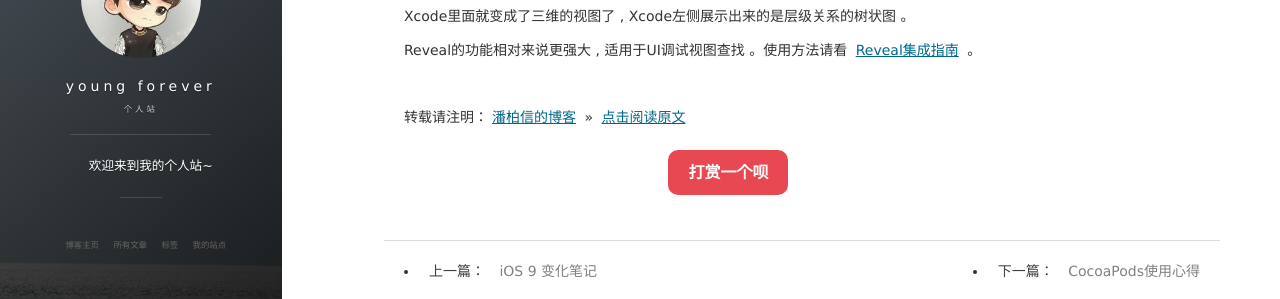
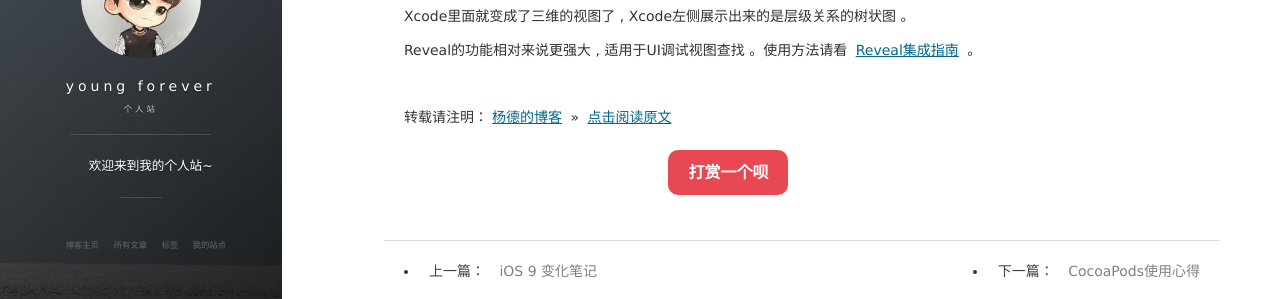
Before and after one commit to yonyong/yonyong.github.io, a Jekyll site: the page built from _posts/2016-01-09-iOS_OTA.md, in a window 1280 px wide and 900 px high, scrolled down 1833 px. Shown: the part 350-649 px from the top of the window. Built offline with Jekyll 4.4.1, drawn with Linux system fonts in a browser that asks for light colours; nearby versions of some CDN libraries; comment, search, counter and statistics services are not loaded.

Commit message:
Update 2016-01-09-iOS_OTA.md

```diff
--- a/_posts/2016-01-09-iOS_OTA.md
+++ b/_posts/2016-01-09-iOS_OTA.md
@@ -100,4 +100,4 @@
 
 <br>
 
-转载请注明：[潘柏信的博客](http://baixin) » [点击阅读原文](http://baixin.io/2016/01/iOS_OTA/)
+转载请注明：[杨德的博客](http://yonyong.github.io) » [点击阅读原文](http://yonyong.github.io/2016/01/iOS_OTA/)
```
